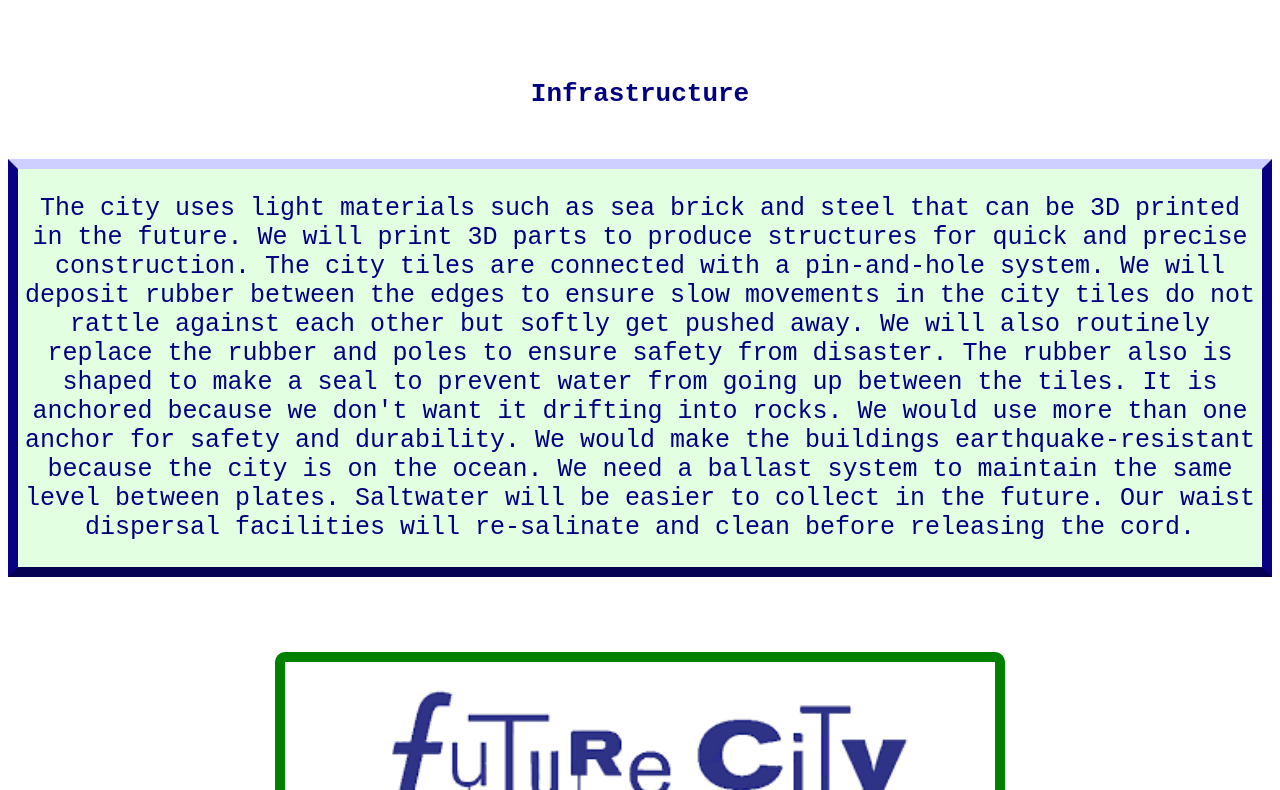
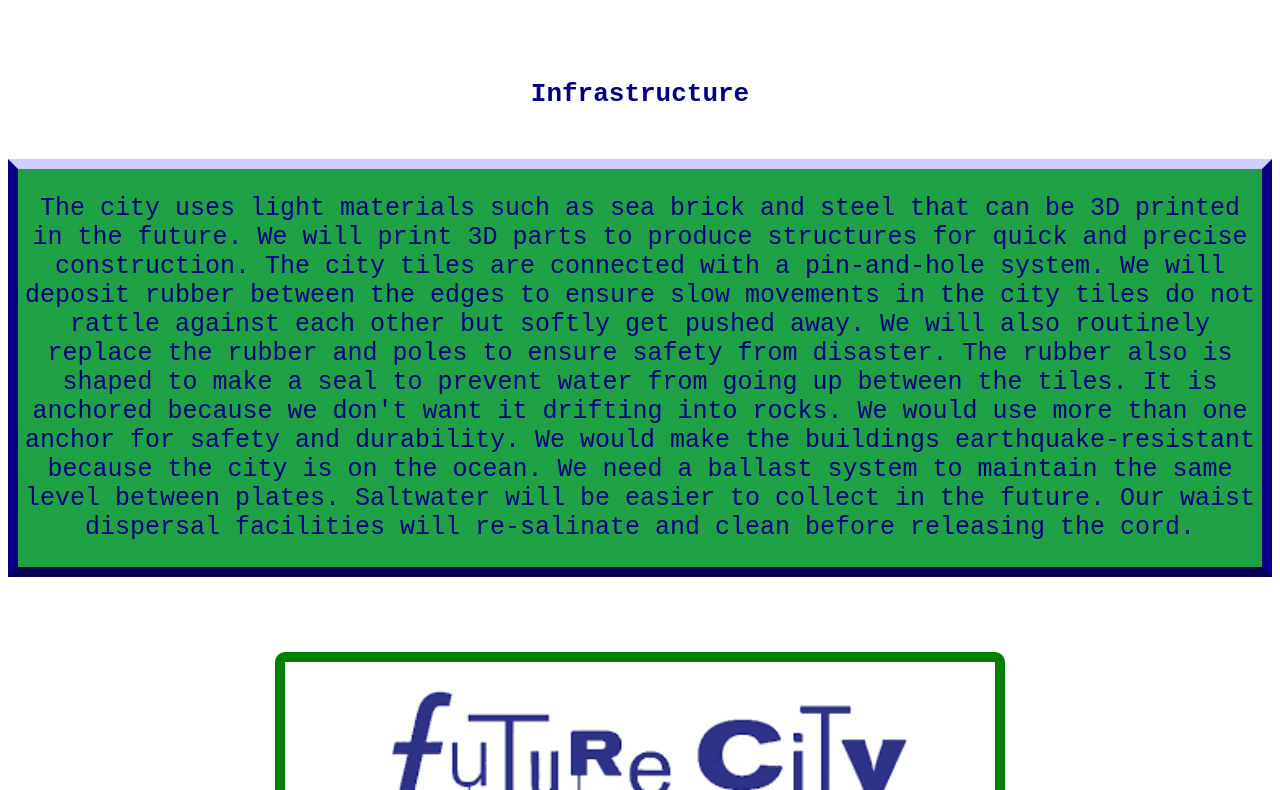
Before and after one commit to darksabermaster/future_city_website_infrastructure, a plain HTML site: page index.html in a window 1280 px wide. Shown: the part 128-918 px from the top of the page. Drawn offline with Linux system fonts and the light colour scheme.

Commit message:
CSS AAAHHHHHHHHHHHH

```diff
--- a/help.css
+++ b/help.css
@@ -39,7 +39,7 @@ border-top-color: #CECEFF;
 border-bottom-color: #040052;
 border-left-color: #070083;
 border-right-color: #070083;
-background-color: #E2FFE2;
+background-color: #1fa146;
 }
 
 h1{
```
